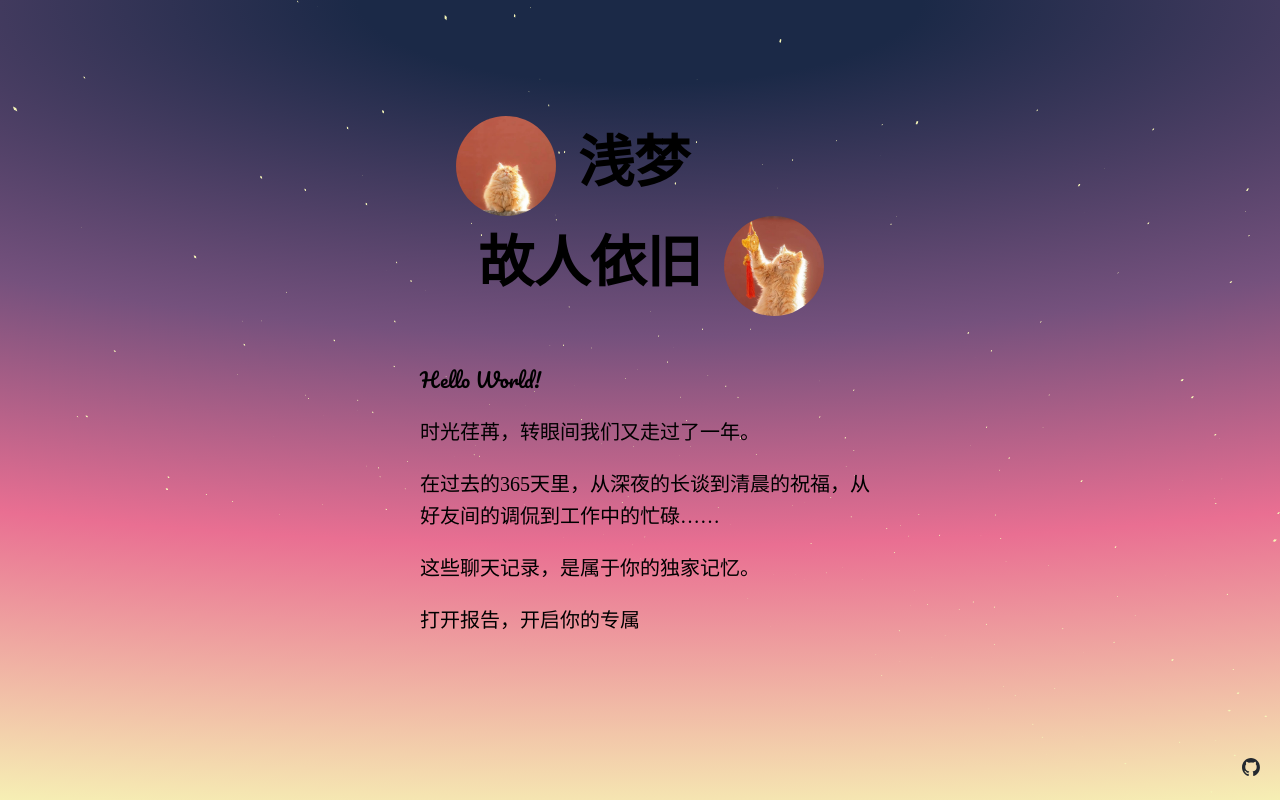
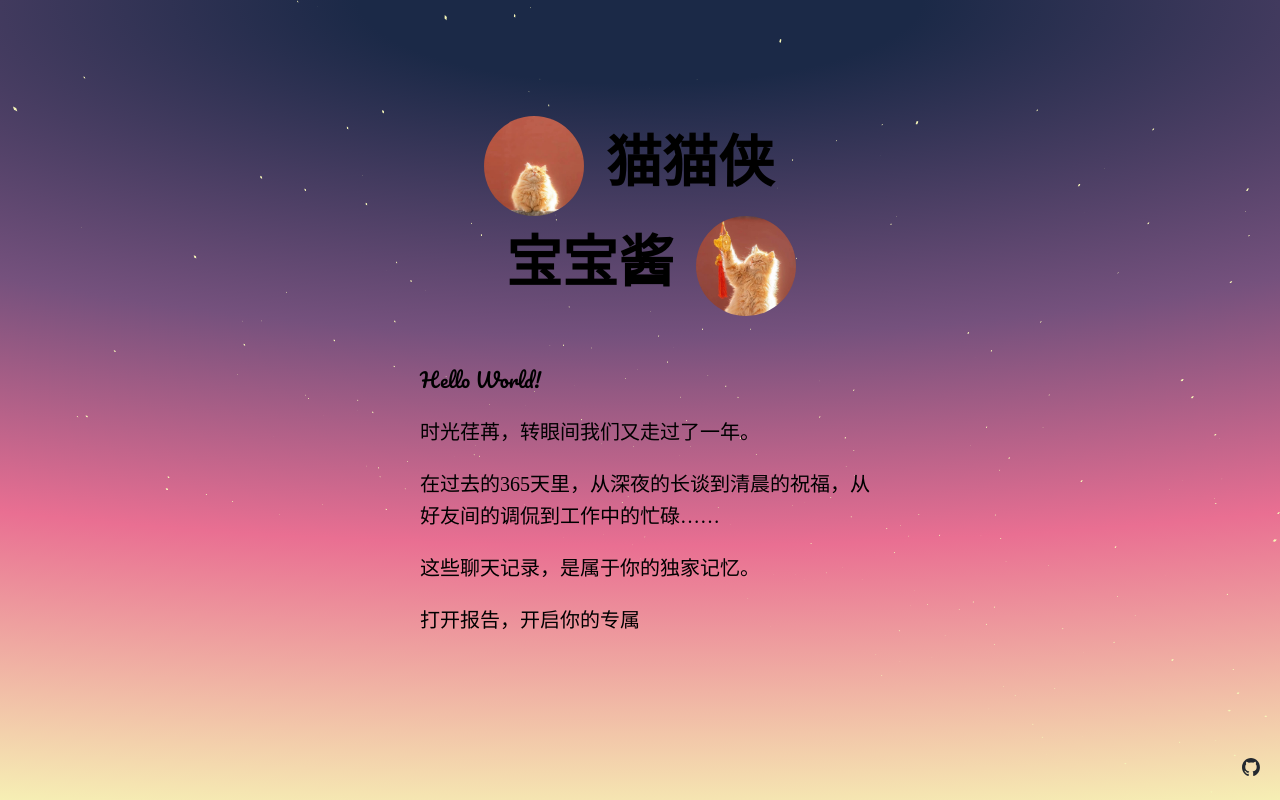
Before and after one commit to DeakosS/AnnualReportDoubleOnly, a Vue app: page / in a window 1280 px wide. Built offline with nearby package versions, Linux system fonts and the light colour scheme; some icons are missing.

Commit message:
Update getdata.js

```diff
--- a/src/js/getdata.js
+++ b/src/js/getdata.js
@@ -5,14 +5,14 @@ export var key = '';
 
 export const myavatar = ref('./header/header13.webp');
 export const hisavatar = ref('./header/header45.webp');
-export const mynickname = ref('浅梦');
-export const hisnickname = ref('故人依旧');
+export const mynickname = ref('猫猫侠');
+export const hisnickname = ref('宝宝酱');
 
 export const CardData = ref({
     myavatarSrc: './header/header13.webp',
     hisavatarSrc: './header/header45.webp',
-    mynickname: '浅梦',
-    hisnickname: '故人依旧',
+    mynickname: '猫猫侠',
+    hisnickname: '宝宝酱',
     summaryText: '真挚浪漫的熬夜冠军',
     firstChatDate: '2020-07-11',
     mostChatYear: '2024',
```
